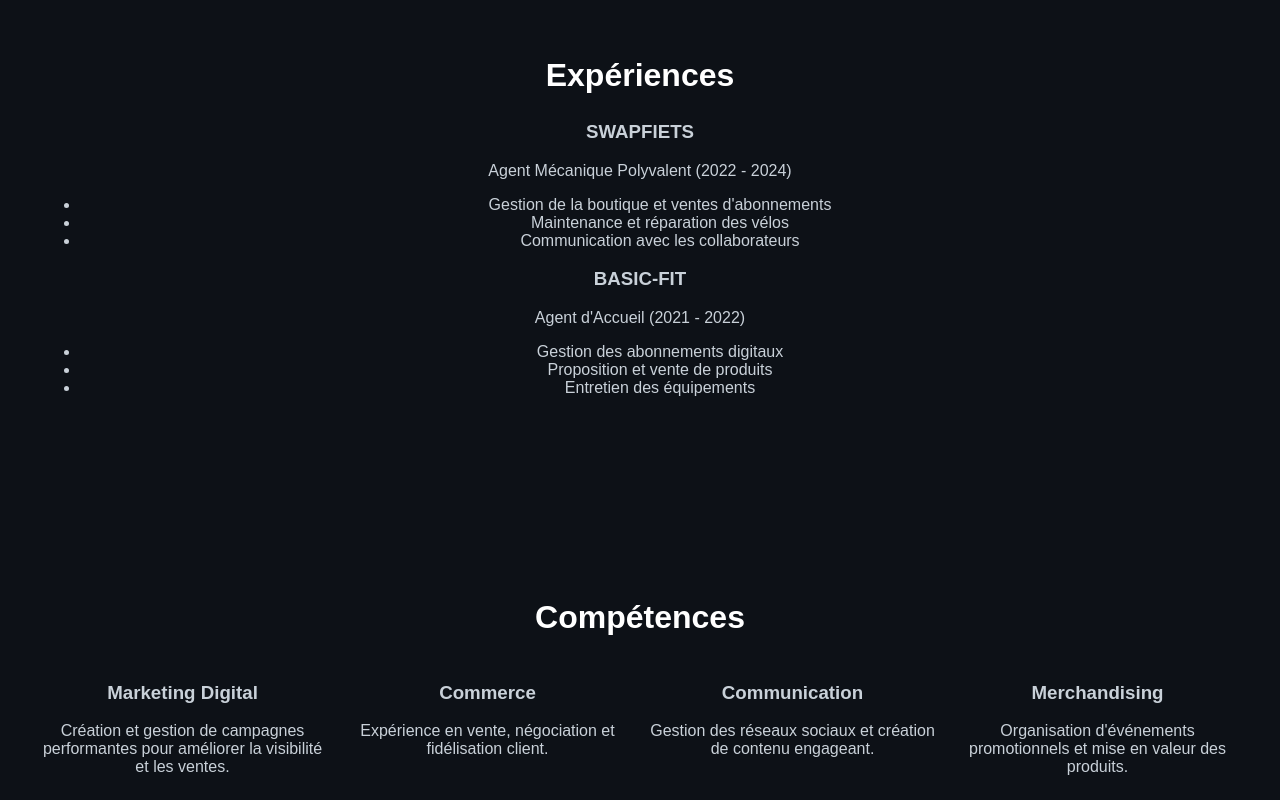
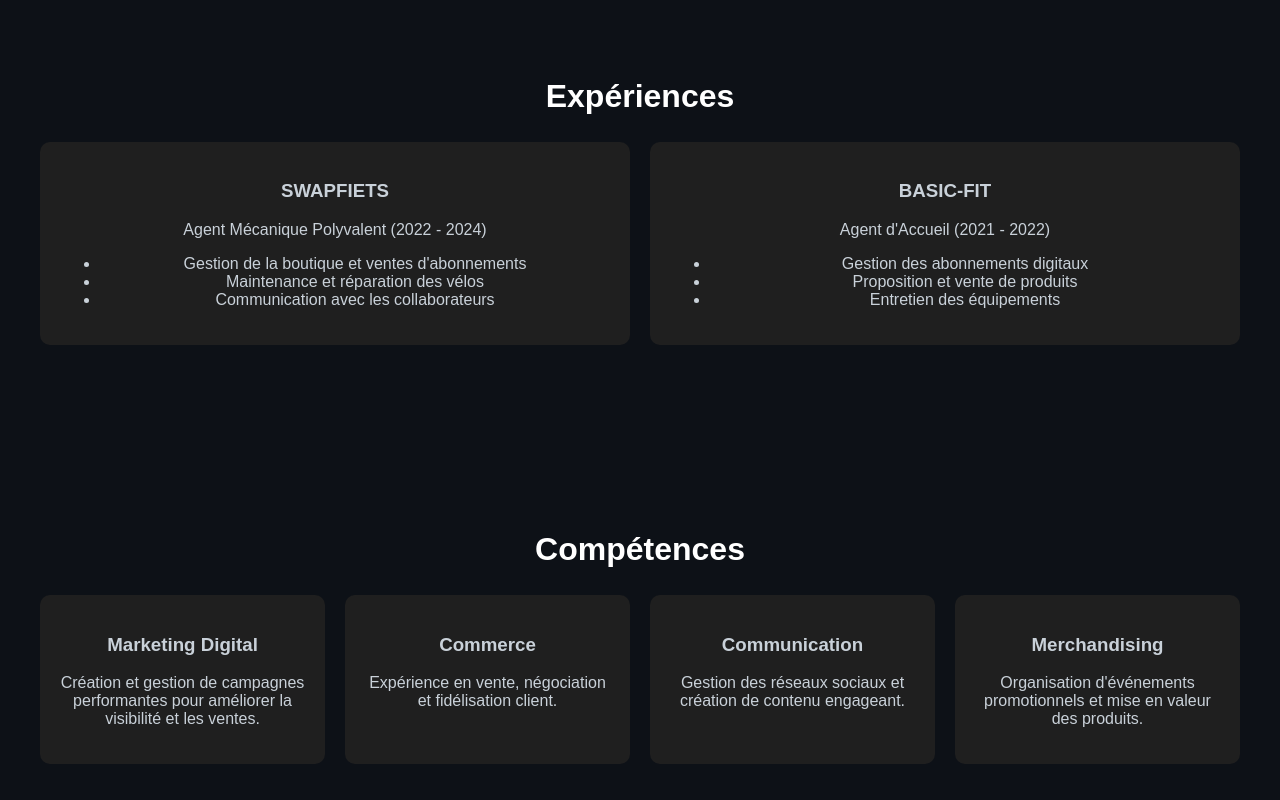
Before and after one commit to terterslk93/Terry-portfolio, a plain HTML site: page index.html in a window 1280 px wide. Shown: the part 880-1680 px from the top of the page. Drawn offline with Linux system fonts and the light colour scheme.

Commit message:
Update styles.css

```diff
--- a/styles.css
+++ b/styles.css
@@ -13,7 +13,7 @@ body {
     padding: 20px;
 }
 
-/* Navigation */
+/* Navbar */
 .navbar {
     background: #141414;
     padding: 10px 20px;
@@ -53,7 +53,7 @@ body {
 
 .hero h1 {
     color: #ffffff;
-    font-size: 2.5rem;
+    font-size: 3rem;
 }
 
 .hero .btn {
@@ -75,11 +75,30 @@ body {
     color: #ffffff;
 }
 
-/* Grid Layouts */
-.cv-grid, .projects-grid, .skills-grid {
+/* Timeline */
+.timeline {
+    display: grid;
+    grid-template-columns: repeat(auto-fit, minmax(300px, 1fr));
+    gap: 20px;
+}
+
+.timeline-item {
+    background: #1f1f1f;
+    padding: 20px;
+    border-radius: 10px;
+}
+
+/* Cards */
+.skills-grid {
     display: grid;
     grid-template-columns: repeat(auto-fit, minmax(250px, 1fr));
     gap: 20px;
+}
+
+.card {
+    background: #1f1f1f;
+    padding: 20px;
+    border-radius: 10px;
 }
 
 /* Footer */
@@ -87,5 +106,5 @@ body {
     background: #141414;
     text-align: center;
     padding: 20px;
-    color: #ffffff;
+    color: white;
 }
```
